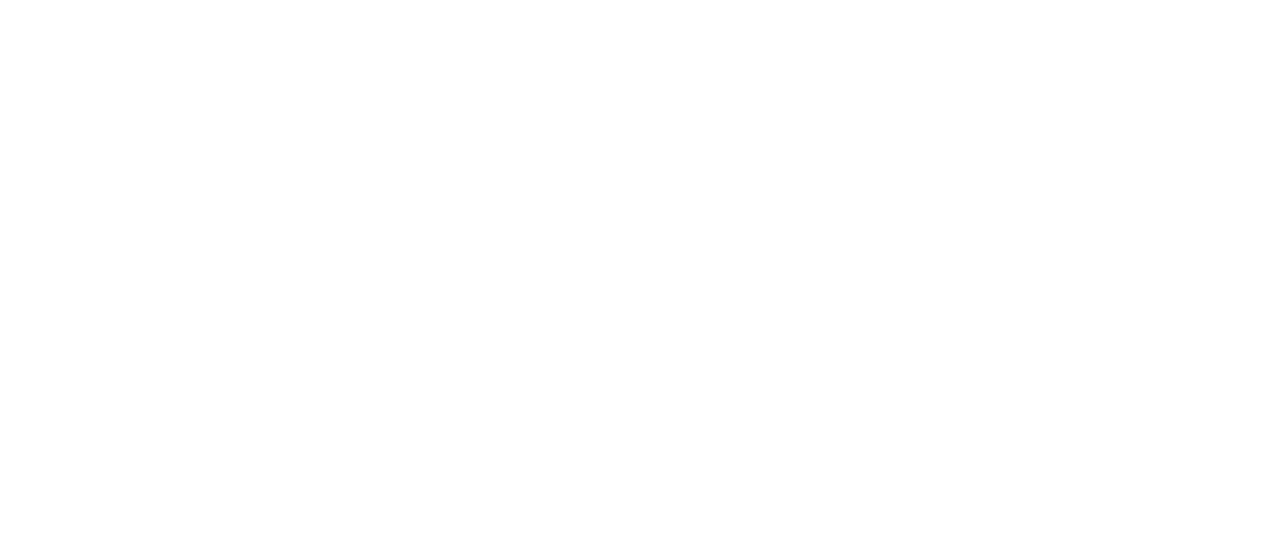
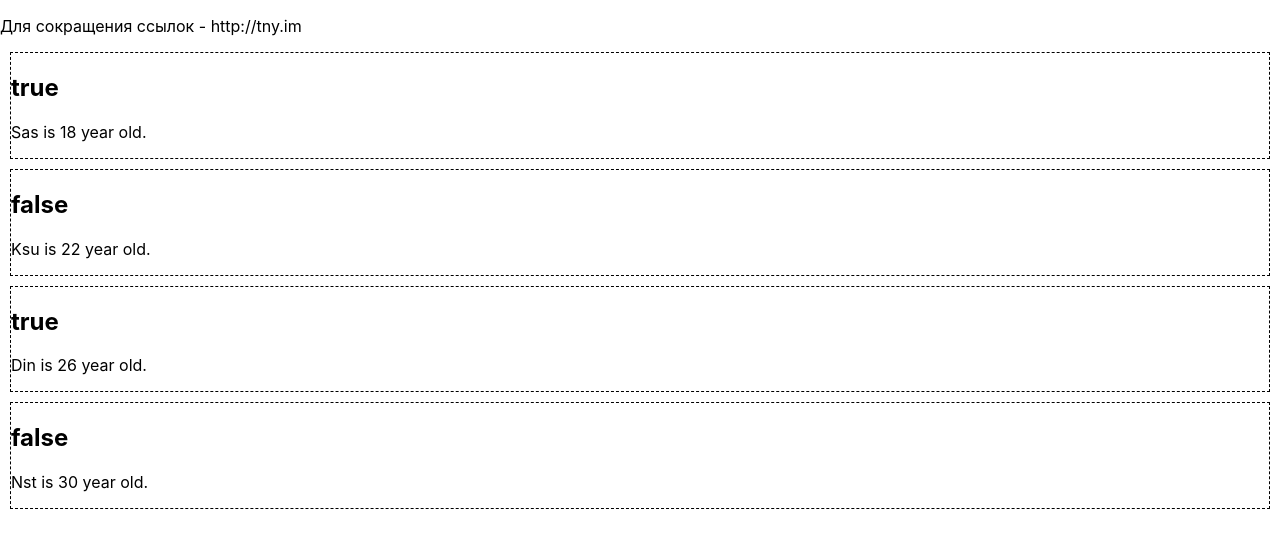
Before and after one commit to zemferonok/sept_react, a React (Create React App) app: page / in a window 1280 px wide. Shown: the top 548 px of the page. Built offline with nearby package versions, Linux system fonts and the light colour scheme.

Commit message:
innit commit Intro

```diff
--- a/src/App.css
+++ b/src/App.css
@@ -1,3 +1,4 @@
-.App {
-
+.App div{
+    border: 1px dashed black;
+    margin: 10px;
 }
--- a/src/App.js
+++ b/src/App.js
@@ -1,9 +1,21 @@
 import './App.css';
+import User from "./components/User";
+
+let users = [
+    {id: 1, name: 'Sas', age: 18, status: true},
+    {id: 2, name: 'Ksu', age: 22, status: false},
+    {id: 3, name: 'Din', age: 26, status: true},
+    {id: 4, name: 'Nst', age: 30, status: false},
+];
 
 function App() {
     return (
         <div className="App">
+            <p>Для сокращения ссылок - http://tny.im</p>
 
+            {
+                users.map( item => <User key={item.id} name={item.name} age={item.age} status={item.status}/>)
+            }
         </div>
     );
 }
--- /dev/null
+++ b/src/components/User.js
@@ -0,0 +1,13 @@
+import React from 'react';
+
+const User = (props) => {
+    let {name, age, status} = props;
+    return (
+        <div>
+            <h2>{JSON.stringify(status)}</h2>
+            <p>{name} is {age} year old.</p>
+        </div>
+    );
+};
+
+export default User;
```
